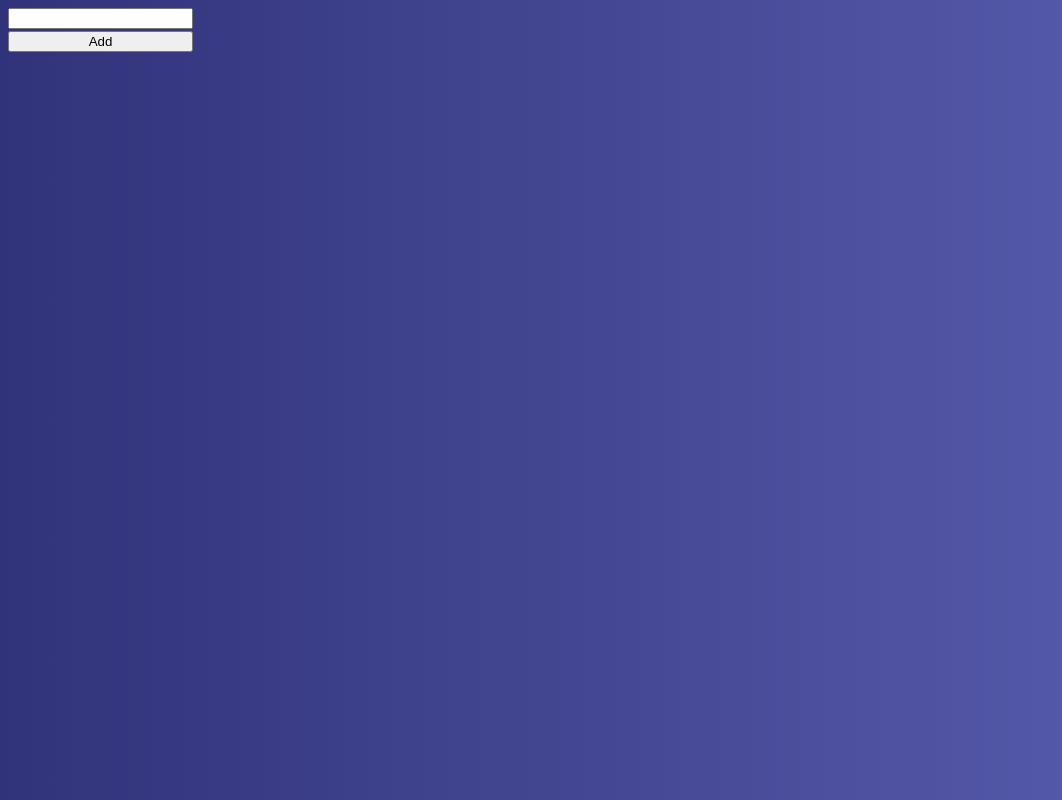
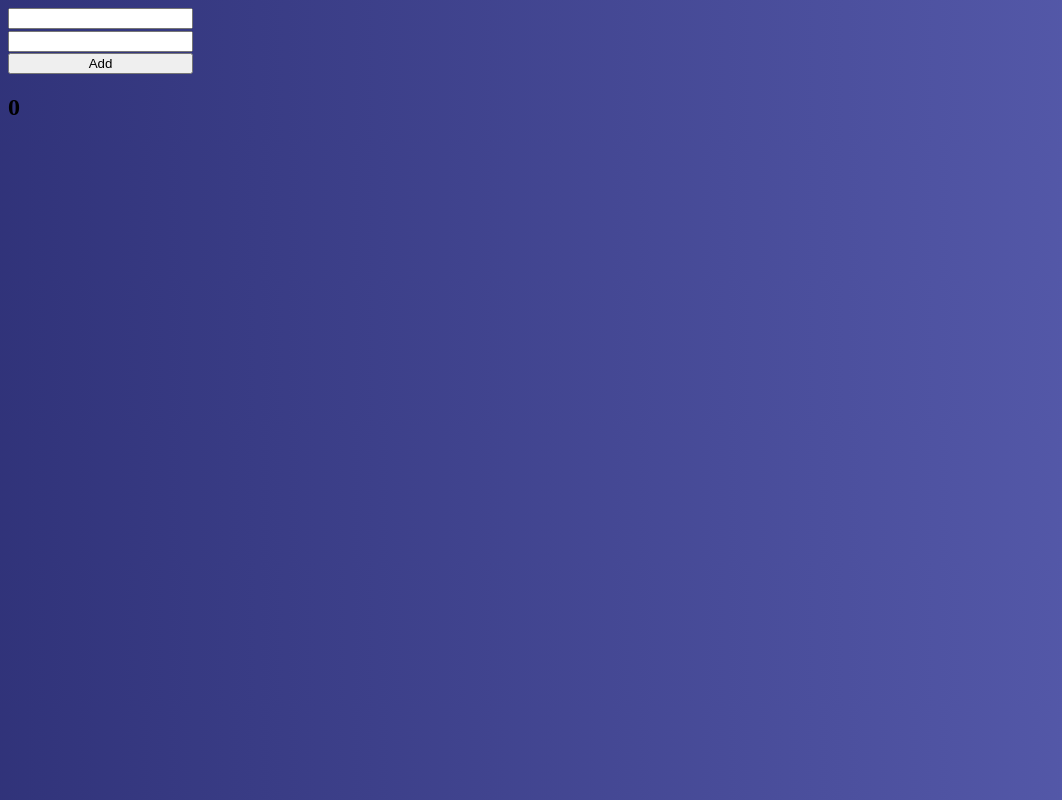
Before and after one commit to kantoniosean/job-evaluation, a React (Vite) app: page / in a window 1280 px wide. Shown: the whole page, without its empty margins (0-1062 px from the left). Built offline with nearby package versions, Linux system fonts and the light colour scheme.

Commit message:
useState changes

```diff
--- a/src/App.jsx
+++ b/src/App.jsx
@@ -1,12 +1,38 @@
 import "./style.css"
+import React, { useState } from 'react';
 
 export default function App() {
+
+  const data = {
+    number1: 0,
+    number2: 0,
+    result: 0
+  }
+  const [numbers, setData] = useState(data)
+
+  var result;
+
+  function add() {
+    numbers.result = parseInt(numbers.number1) + parseInt(numbers.number2);
+    console.log(numbers.result);
+  }
+
+  const handleChange = (e) => {
+    setData({ ...numbers, [e.target.value]: e.target.value });
+  };
+
+  const display = () => console.log(numbers);
+
   return (
+    <>
     <form className="new-form">
         <div className="form-factor">
-          <input type="text" id="new-factor" className="input"></input>
-          <button className="mew-button">Add</button>
+          <input type="number" id="new-factor" className="input" onChange={handleChange}></input>
+          <input type="number" onChange={handleChange}></input>
+          <button onClick={display} className="mew-button">Add</button>
         </div>
     </form>
+    <h2>{numbers.number1}</h2>
+    </>
   )
 }
```
